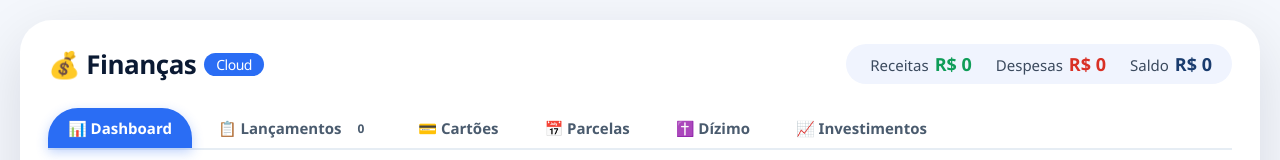
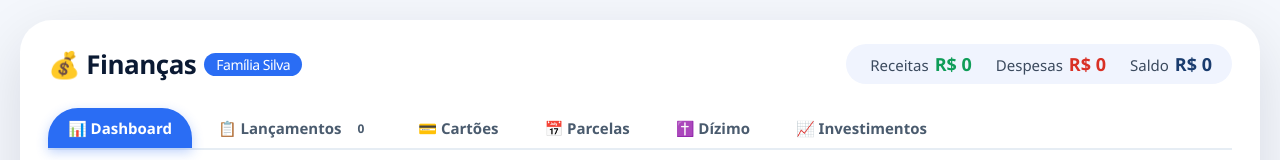
Before and after one commit to silvagps/financas, a plain HTML site: page index.html in a window 1280 px wide. Shown: the top 160 px of the page. Drawn offline with nearby package versions, Linux system fonts and the light colour scheme; no server answers.

Commit message:
Update index.html

```diff
--- a/index.html
+++ b/index.html
@@ -863,7 +863,7 @@
     <div class="app-container" id="app">
 
         <header class="header">
-            <h1>💰 Finanças <span>Cloud</span></h1>
+            <h1>💰 Finanças <span>Família Silva</span></h1>
             <div class="saldo-resumo" id="resumoHeader">
                 <div class="item"><span class="label">Receitas</span><span class="valor receita" id="headerReceitas">R$ 0</span></div>
                 <div class="item"><span class="label">Despesas</span><span class="valor despesa" id="headerDespesas">R$ 0</span></div>
```
